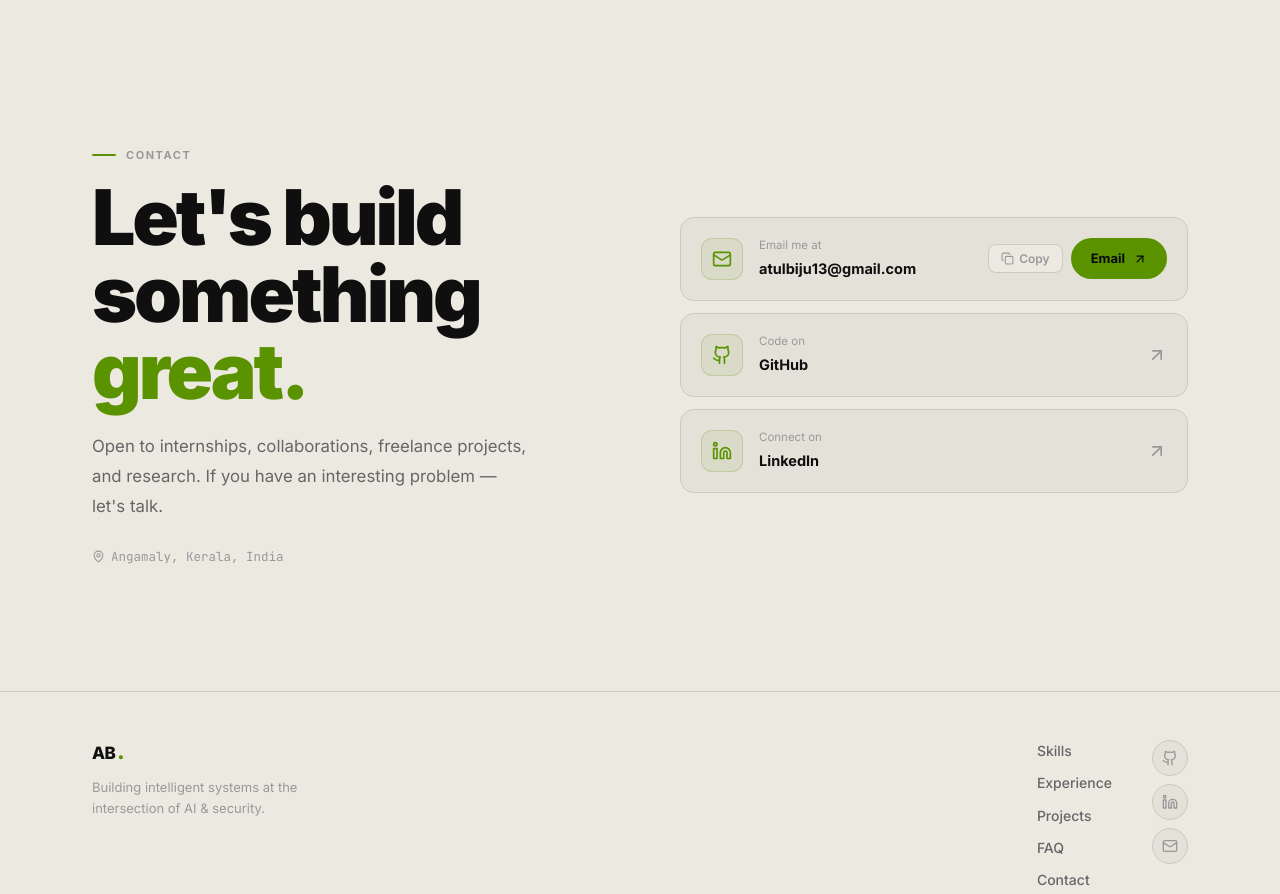
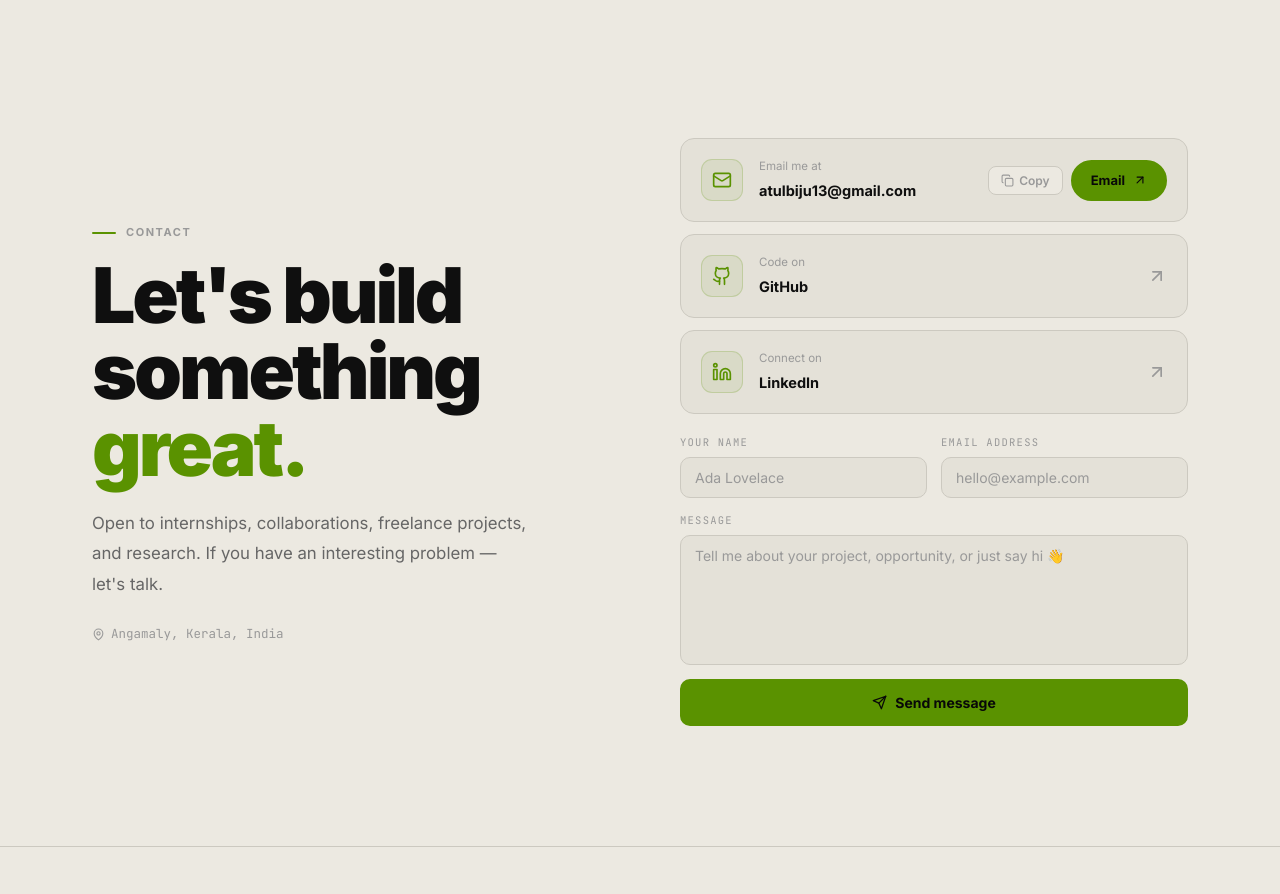
Before and after one commit to Atul013/Portfolio-v2, a React (Vite) app: page / in a window 1280 px wide. Shown: the part 5980-6874 px from the top of the page. Built offline with nearby package versions, Linux system fonts and the light colour scheme.

Commit message:
feat: add Formspree contact form to contact section
Name, email, message fields wired to formspree.io/f/xnjrzlej.
Submissions go to atulbiju13@gmail.com. Includes loading, success,
and error states with a success confirmation screen.

```diff
--- a/src/components/Contact.jsx
+++ b/src/components/Contact.jsx
@@ -1,7 +1,9 @@
 import { useState } from 'react'
 import { motion } from 'framer-motion'
-import { Mail, Github, Linkedin, ArrowUpRight, MapPin, Copy, Check } from 'lucide-react'
+import { Mail, Github, Linkedin, ArrowUpRight, MapPin, Copy, Check, Send } from 'lucide-react'
 import { personalInfo } from '../data'
+
+const FORMSPREE = 'https://formspree.io/f/xnjrzlej'
 
 const fadeUp = (delay = 0) => ({
   initial: { opacity: 0, y: 28 },
@@ -22,6 +24,93 @@ function CopyBtn() {
       {copied ? <Check size={13} /> : <Copy size={13} />}
       {copied ? 'Copied!' : 'Copy'}
     </button>
+  )
+}
+
+function ContactForm() {
+  const [fields, setFields] = useState({ name: '', email: '', message: '' })
+  const [status, setStatus] = useState('idle') // idle | sending | success | error
+
+  const set = (k) => (e) => setFields(f => ({ ...f, [k]: e.target.value }))
+
+  const handleSubmit = async (e) => {
+    e.preventDefault()
+    setStatus('sending')
+    try {
+      const res = await fetch(FORMSPREE, {
+        method: 'POST',
+        headers: { 'Content-Type': 'application/json', Accept: 'application/json' },
+        body: JSON.stringify(fields),
+      })
+      if (res.ok) {
+        setStatus('success')
+        setFields({ name: '', email: '', message: '' })
+      } else {
+        setStatus('error')
+      }
+    } catch {
+      setStatus('error')
+    }
+  }
+
+  if (status === 'success') {
+    return (
+      <div className="cf-success">
+        <div className="cf-success-icon">✓</div>
+        <p className="cf-success-title">Message sent!</p>
+        <p className="cf-success-sub">I'll get back to you soon.</p>
+        <button className="cf-retry" onClick={() => setStatus('idle')}>Send another</button>
+      </div>
+    )
+  }
+
+  return (
+    <form className="contact-form" onSubmit={handleSubmit} noValidate>
+      <div className="cf-row">
+        <div className="cf-field">
+          <label className="cf-label">Your name</label>
+          <input
+            className="cf-input"
+            type="text"
+            placeholder="Ada Lovelace"
+            value={fields.name}
+            onChange={set('name')}
+            required
+            disabled={status === 'sending'}
+          />
+        </div>
+        <div className="cf-field">
+          <label className="cf-label">Email address</label>
+          <input
+            className="cf-input"
+            type="email"
+            placeholder="hello@example.com"
+            value={fields.email}
+            onChange={set('email')}
+            required
+            disabled={status === 'sending'}
+          />
+        </div>
+      </div>
+      <div className="cf-field">
+        <label className="cf-label">Message</label>
+        <textarea
+          className="cf-input cf-textarea"
+          placeholder="Tell me about your project, opportunity, or just say hi 👋"
+          rows={5}
+          value={fields.message}
+          onChange={set('message')}
+          required
+          disabled={status === 'sending'}
+        />
+      </div>
+      {status === 'error' && (
+        <p className="cf-error">Something went wrong — please try again or email me directly.</p>
+      )}
+      <button className="cf-submit btn-lime" type="submit" disabled={status === 'sending'}>
+        {status === 'sending' ? 'Sending…' : <><Send size={15} /> Send message</>}
+      </button>
+    </form>
   )
 }
 
@@ -54,6 +143,7 @@ export default function Contact() {
           </div>
 
           {/* Right */}
+          <div>
             <motion.div className="contact-cards" {...fadeUp(0.15)}>
               {/* Email */}
               <div className="contact-card">
@@ -93,6 +183,12 @@ export default function Contact() {
               </a>
             </motion.div>
 
+            {/* Form */}
+            <motion.div {...fadeUp(0.25)} style={{ marginTop: 20 }}>
+              <ContactForm />
+            </motion.div>
+          </div>
+
         </div>
       </div>
     </section>
--- a/src/index.css
+++ b/src/index.css
@@ -843,6 +843,68 @@ a.contact-card-val:hover { color: var(--accent); }
 .contact-card:hover .contact-ext { color: var(--accent); transform: translate(2px, -2px); }
 @media (max-width: 860px) { .contact-inner { grid-template-columns: 1fr; gap: 48px; } }
 
+/* ── Contact form ── */
+.contact-form { display: flex; flex-direction: column; gap: 14px; }
+.cf-row { display: grid; grid-template-columns: 1fr 1fr; gap: 14px; }
+.cf-field { display: flex; flex-direction: column; gap: 6px; }
+.cf-label {
+  font-family: var(--mono); font-size: 10.5px;
+  letter-spacing: 0.12em; text-transform: uppercase;
+  color: var(--text-3);
+}
+.cf-input {
+  background: var(--surface);
+  border: 1px solid var(--border);
+  border-radius: 10px;
+  padding: 11px 14px;
+  font-size: 14px; color: var(--text);
+  font-family: inherit;
+  transition: border-color 0.25s, box-shadow 0.25s;
+  outline: none; width: 100%;
+  resize: none;
+}
+.cf-input::placeholder { color: var(--text-3); }
+.cf-input:focus {
+  border-color: rgba(var(--accent-rgb), 0.5);
+  box-shadow: 0 0 0 3px rgba(var(--accent-rgb), 0.08);
+}
+.cf-input:disabled { opacity: 0.5; cursor: not-allowed; }
+.cf-textarea { min-height: 130px; }
+.cf-submit {
+  display: flex; align-items: center; justify-content: center;
+  gap: 8px; width: 100%;
+  padding: 13px 24px; font-size: 14px; font-weight: 700;
+  border-radius: 10px; cursor: pointer;
+  transition: opacity 0.2s, transform 0.2s;
+}
+.cf-submit:disabled { opacity: 0.6; cursor: not-allowed; transform: none !important; }
+.cf-error {
+  font-size: 13px; color: #f87171;
+  font-family: var(--mono);
+}
+.cf-success {
+  display: flex; flex-direction: column; align-items: center;
+  justify-content: center; gap: 10px;
+  padding: 48px 24px; text-align: center;
+  border: 1px solid rgba(var(--accent-rgb), 0.2);
+  border-radius: 14px;
+  background: rgba(var(--accent-rgb), 0.04);
+}
+.cf-success-icon {
+  width: 48px; height: 48px; border-radius: 50%;
+  background: rgba(var(--accent-rgb), 0.12);
+  color: var(--accent); font-size: 22px;
+  display: grid; place-items: center;
+}
+.cf-success-title { font-size: 1.1rem; font-weight: 700; color: var(--text); }
+.cf-success-sub   { font-size: 13.5px; color: var(--text-3); }
+.cf-retry {
+  margin-top: 4px; font-size: 12px; font-family: var(--mono);
+  color: var(--accent); text-decoration: underline;
+  cursor: pointer; background: none; border: none;
+}
+@media (max-width: 600px) { .cf-row { grid-template-columns: 1fr; } }
+
 /* ===== FOOTER ===== */
 .footer { border-top: 1px solid var(--border); padding: 48px 0 28px; }
 .footer-inner { display: flex; flex-direction: column; gap: 32px; }
```
Lines whose indentation alone changed are shown as unchanged.
